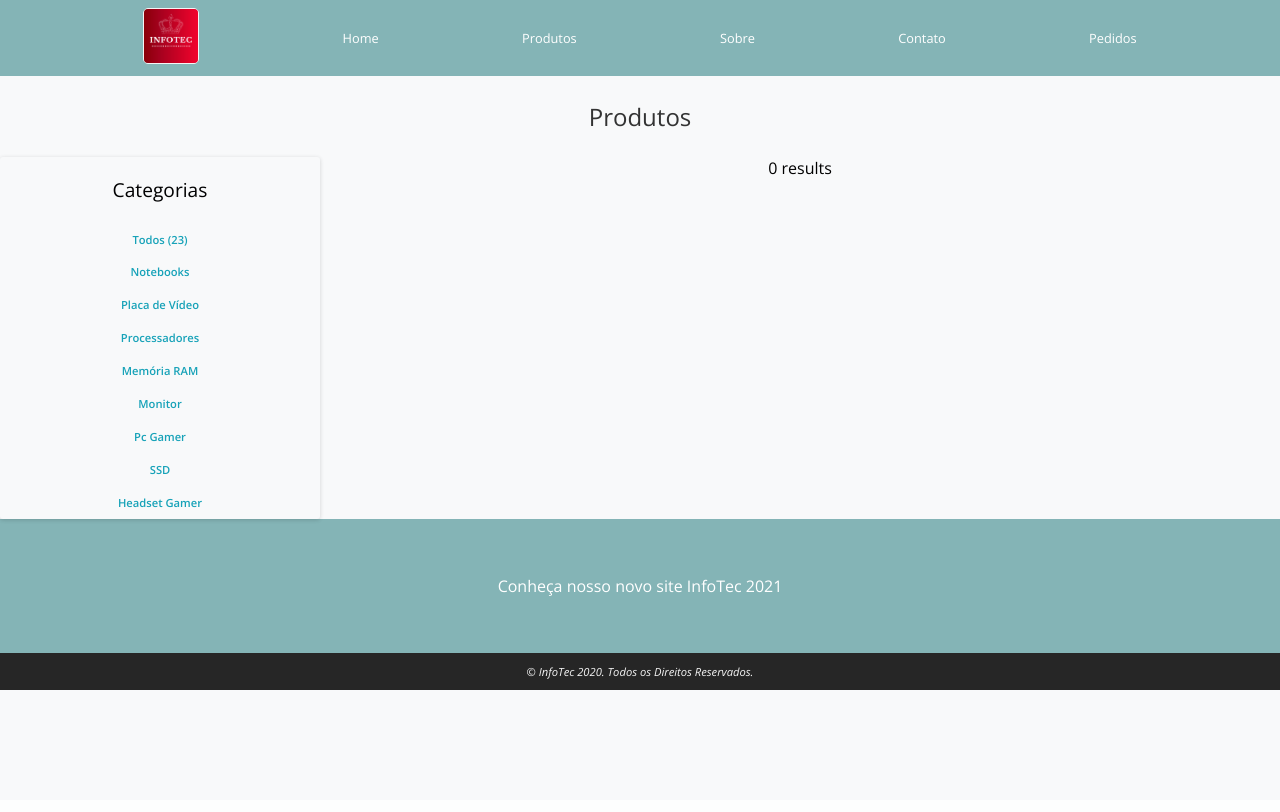
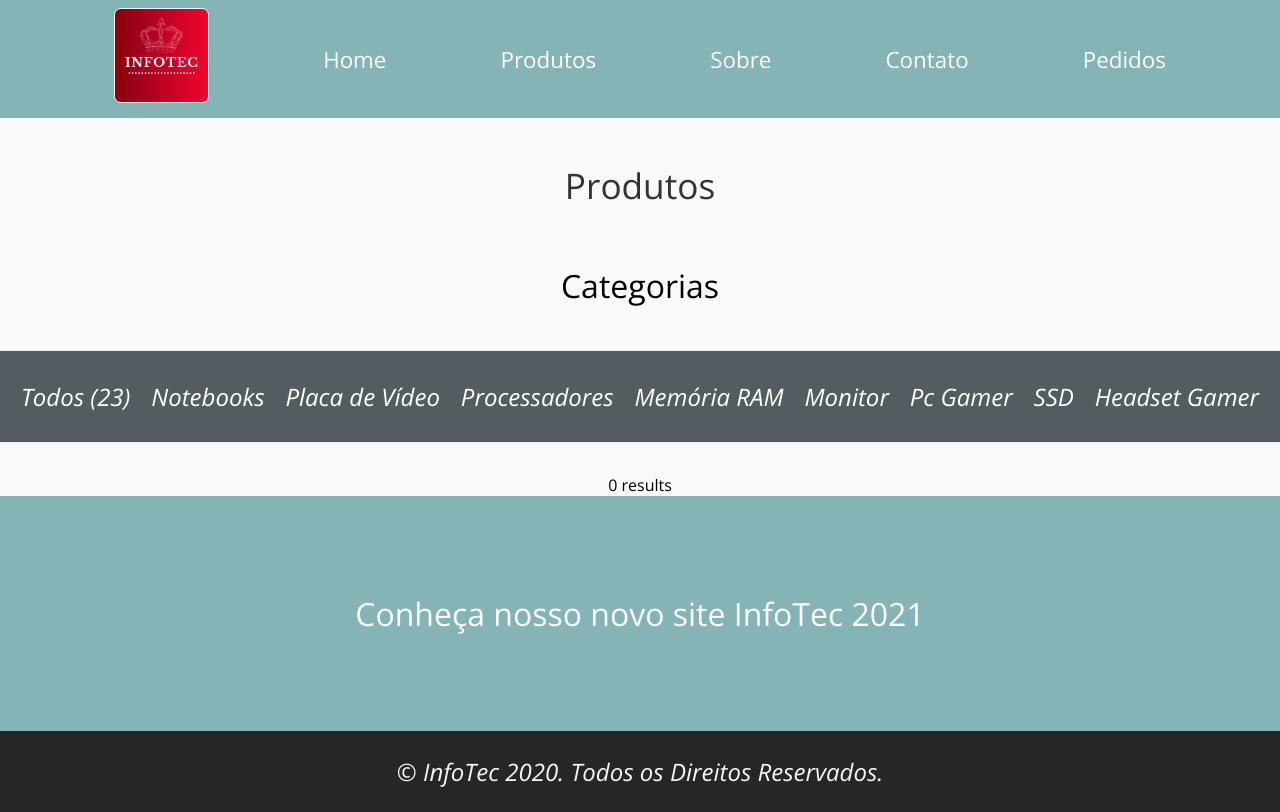
Before and after one commit to yurialvesyamada/InfoTec, a PHP site: page /produtos.php in a window 1280 px wide. Before the commit the page ends 690 px from the top, so only its background shows below. Run offline with PHP 8.4, Linux system fonts and the light colour scheme; data that the repository does not hold is empty.

Commit message:
Update page produtos

```diff
--- a/assets/css/estilos.css
+++ b/assets/css/estilos.css
@@ -16,14 +16,14 @@
 }
 
 .logo {
-      width: 56px;
+      width: 95px;
       height: auto;
-      border-radius: 5px;
+      border-radius: 7px;
       border: 1px solid whitesmoke;
 }
 
 .navbar li {
-      font: normal 300 0.8em 'Open Sans', sans-serif;
+      font: normal 300 1.4em 'Open Sans', sans-serif;
 }
 
 .navbar li:hover {
@@ -42,7 +42,7 @@
 }
 
 footer {
-      font: italic 300 0.7em 'Open Sans', sans-serif;
+      font: italic 300 1.5em 'Open Sans', sans-serif;
       color: whitesmoke;
       background-color: rgba(0, 0, 0, 0.849);
       padding: 1em 0;
@@ -50,96 +50,116 @@ footer {
 
 .footer_links {
       background-color: rgba(95, 158, 160, 0.753);
-      padding: 3.5em 0;
+      padding: 6em 0;
 }
 
 .footer_links p {
-      font: normal 500 1em 'Open Sans', sans-serif;
+      font: normal 500 2em 'Open Sans', sans-serif;
 }
 
 
 /* Produtos */
 
 .categorias {
+      position: -webkit-sticky;
+      position: sticky;
+      top: 0px;
+      z-index: 99;
+      background-color: rgba(48, 59, 64, 0.824);
+}
+
+.categorias ul {
       display: flex;
-      flex-direction: column;
+      flex-direction: row;
       flex-wrap: wrap;
-      -ms-flex-align: center;
-      text-align: center;
-      align-items: center;
-      justify-content: center;
-      padding-bottom: 2em;
-      box-shadow: rgba(0, 0, 0, 0.16) 0px 1px 4px;
-      border-radius: 3px;
+      justify-content: space-evenly;
+      margin: 2em auto;
+      box-shadow: rgba(0, 0, 0, 0.05) 0px 0px 0px 1px;
+
 }
 
 .categorias li {
-      font: normal 600 0.7em 'Open Sans', sans-serif;
-      padding: 0.8em 0;
-      color: #17a2b8;
+      display: flex;
+      flex-direction: row;
+      flex-wrap: wrap;
+      float: left;
+      padding: 1.2em 0;
+      font: italic 400 1.5em 'Open Sans', sans-serif;
+      color: white;
 }
 
 .categorias li:hover {
-      border-bottom: 1px solid #17a2b8;
       cursor: pointer;
 }
-
 
 .produtos {
       display: flex;
       flex-wrap: wrap;
       flex-direction: row;
       justify-content: space-evenly;
-      align-content: space-around;
-      margin: 0 0 2em;
+      align-items: center;
 
 }
 
-.cards {
+.cards-flex-container {
       background-color: white;
       box-shadow: rgba(0, 0, 0, 0.12) 0px 1px 3px, rgba(0, 0, 0, 0.24) 0px 1px 2px;
       border-radius: 3px;
       height: 100%;
-      margin: 0 0 1em;
+      margin: 0 0 2em;
+      text-align: center;
+      justify-content: space-evenly;
+      align-content: space-between;
+      margin: auto;
 }
 
 .card-header img {
-      width: 85%;
+      width: 75%;
 }
 
-/* .avaliacoes>img {
+.avaliacoes img {
       width: 40%;
 }
 
 .card-body {
-      padding: 1%;
+      padding: 0.5em;
+}
+
+.card-body h3 {
+      font: normal 300 1em 'Open Sans', sans-serif;
+      padding: 0.5em 0;
 }
 
 .card-body>p {
-      color: red;
-      font-size: 15px;
+      color: rgba(255, 0, 0, 0.664);
+      padding: 0.5em 0;
 }
 
 .card-body>h4 {
-      font-size: 28px;
+      color: rgba(82, 82, 82, 0.801);
+      font: normal normal 2em Arial, sans-serif;
+      padding: 0.5em 0;
 }
 
 .card-footer {
-      margin: auto;
-
+      padding: 0.5em 0;
 }
 
-.btn button {
-      height: 6vh;
+.card-button button {
+
+      width: 90%;
+      padding: 0.5em;
+      margin: 0.5em 0;
+      text-align: center;
+      background-color: rgba(95, 158, 160, 0.753);
+      border: none;
+      border-radius: 4px;
+      box-shadow: rgba(0, 0, 0, 0.1) 0px 0px 5px 0px, rgba(0, 0, 0, 0.1) 0px 0px 1px 0px;
+      font: normal bold 1.2em 'Open Sans', sans-serif;
       color: whitesmoke;
-      font-size: 20px;
-      background-color: #17a2b8;
-      border-radius: 8px;
-      border: none;
-      width: 100%;
-      margin-top: 8%;
-      margin-bottom: 8%;
-} */
+      display: inline-block;
+      margin: 1em 0;
+}
 
 
 /* .contact {
@@ -232,7 +252,7 @@ textarea {
 [class*="col-"] {
       width: 100%;
       float: left;
-      padding: 0 15px;
+      margin: 1em;
 }
 
 .col-1 {
@@ -281,6 +301,8 @@ textarea {
 
 .col-12 {
       width: 100%;
+      padding: 0;
+      margin: 0;
 }
 
 @media only screen and (max-width: 600px) {
--- a/assets/css/reset.css
+++ b/assets/css/reset.css
@@ -22,32 +22,32 @@ body {
 }
 
 h1 {
-    font: normal 400 1.5em 'Open Sans', sans-serif;
+    font: normal 400 2.2em 'Open Sans', sans-serif;
     color: rgba(0, 0, 0, 0.795);
 }
 
 h2 {
-    font: normal 200 1.2em 'Open Sans', sans-serif;
+    font: normal 200 2em 'Open Sans', sans-serif;
 }
 
 .p-1 {
-    padding: 0.2em 0;
+    padding: 0.4em 0;
 }
 
 .p-2 {
-    padding: 0.4em 0;
+    padding: 0.6em 0;
 }
 
 .p-3 {
-    padding: 0.6em 0;
+    padding: 0.8em 0;
 }
 
 .p-4 {
-    padding: 0.8em 0;
+    padding: 1em 0;
 }
 
 .p-5 {
-    padding: 1em 0;
+    padding: 1.2em 0;
 }
 
 .p-6 {
@@ -77,3 +77,7 @@ h2 {
 .m-6 {
     margin: 1.5em 0;
 }
+
+.mx-auto {
+    margin: auto;
+}
--- a/assets/js/produtos.js
+++ b/assets/js/produtos.js
@@ -1,6 +1,6 @@
 function exibir_Categoria(categoria) {
 
-    let elementos = document.getElementsByClassName("cards")
+    let elementos = document.getElementsByClassName("cards-items")
     console.log(elementos);
 
     for(var i=0; i<elementos.length; i++) {
@@ -15,7 +15,7 @@ function exibir_Categoria(categoria) {
 };
 
      let exibir_todos = () => {
-     let elementos = document.getElementsByClassName("cards")
+     let elementos = document.getElementsByClassName("cards-items")
 
          for(var i=0; i<elementos.length; i++) {
              elementos[i].style = "display:block";
--- a/produtos.php
+++ b/produtos.php
@@ -6,9 +6,8 @@
 </header>
 
 <main>
-    <div class="row">
-        <section class="categorias col-3">
-            <h2 class="p-5">Categorias</h2>
+    <h2 class="p-1">Categorias</h2>
+    <section class="categorias">
         <ul>
             <li onclick="exibir_todos()">Todos (23)</li>
             <li onclick="exibir_Categoria('Notebook')">Notebooks</li>
@@ -22,7 +21,8 @@
         </ul>
     </section>
 
-        <section class="produtos col-9">
+    <div class="row">
+        <section class="produtos col-12">
             <?php
             $sql = "SELECT * FROM produto";
             $result = $conn->query($sql);
@@ -30,27 +30,28 @@
             if ($result->num_rows > 0) {
                 while ($row = $result->fetch_assoc()) {
             ?>
-                    <div class="cards col-4" id="<?php echo $row["categoria"]; ?>">
+                    <article class="cards-flex-container col-3">
+                        <div class="cards-items" id="<?php echo $row["categoria"]; ?>">
                             <div class="card-header">
                                 <img src="./img/<?php echo $row["imagem"]; ?>" title=" <?php echo $row["descricao"]; ?>">
-                            <!-- <div class="avaliacoes">
+                                <div class="avaliacoes p-5">
                                     <img src="./img/avaliacoes.png" title="Conferir Avaliações" alt="Conferir Avaliações">
-                            </div> -->
                                 </div>
-                        <!--  <div class="card-body">
+                            </div>
+                            <div class="card-body">
                                 <h3> <?php echo $row["descricao"]; ?> </h3>
                                 <p><del>R$<?php echo $row["preco"]; ?></del></p>
                                 <h4>R$<?php echo $row["preco_final"]; ?></h4>
                             </div>
-
                             <div class="card-footer">
-                            <div class="btn col-s-12">
+                                <div class="card-button col-12">
                                     <a href="pedidos.php">
                                         <button>Eu Quero</button>
                                     </a>
                                 </div>
-                        </div> -->
                             </div>
+                        </div>
+                    </article>
 
 
             <?php
```
Lines whose indentation alone changed are shown as unchanged.
